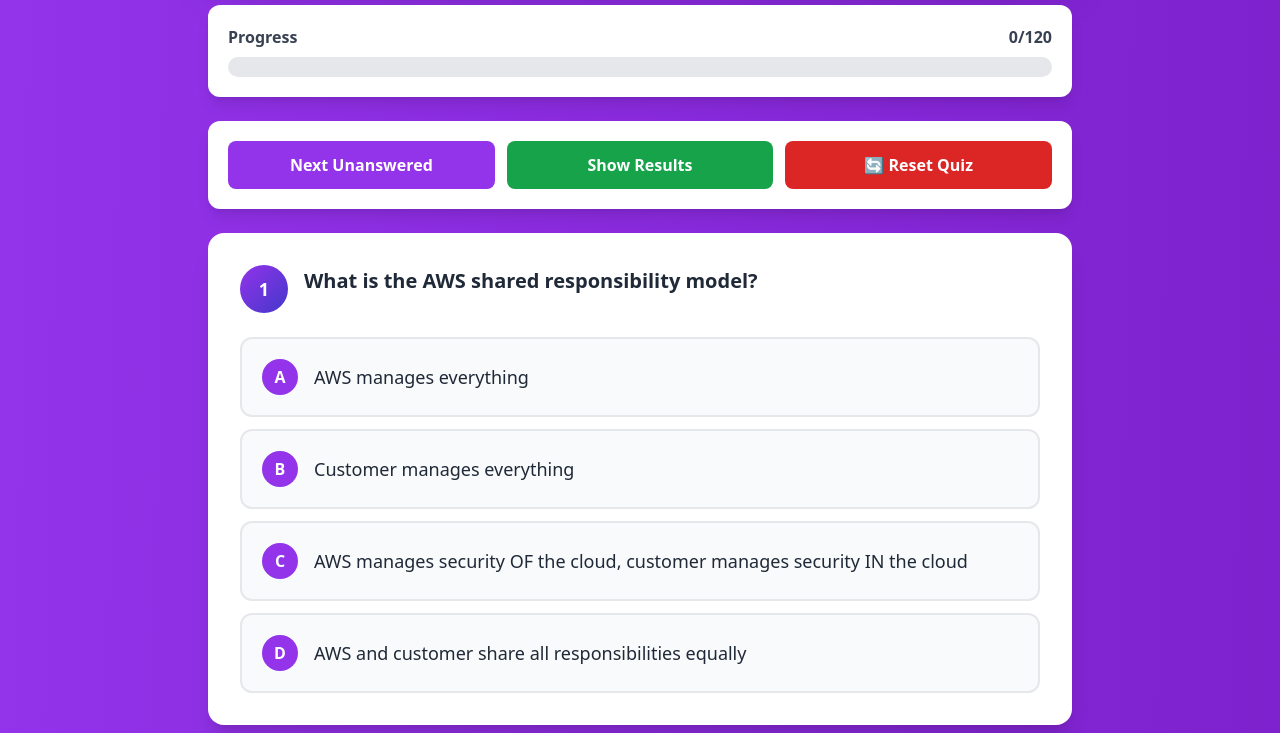
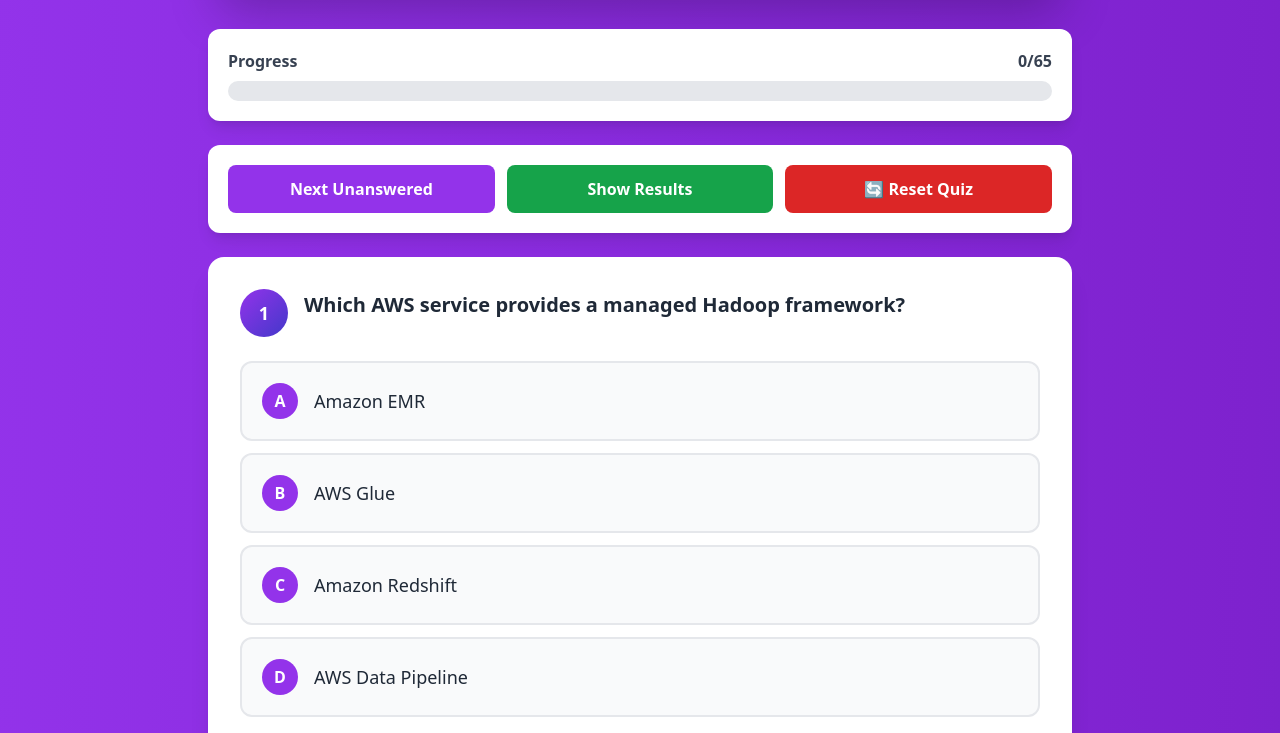
Before and after one commit to manikanthanukala/awscert, a plain HTML site: page index.html in a window 1280 px wide. Shown: the part 307-1040 px from the top of the page. Drawn offline with nearby package versions, Linux system fonts and the light colour scheme.

Commit message:
Refactor quiz logic to use currentQuestions array

````diff
--- a/index.html
+++ b/index.html
@@ -1,3 +1,4 @@
+```html
 <!DOCTYPE html>
 <html lang="en">
 <head>
@@ -768,13 +769,23 @@
             }
         ];
 
+        let currentQuestions = [];
         let userAnswers = {};
         let stats = { correct: 0, wrong: 0, answered: 0 };
+        let timeLeft = 130 * 60; // 130 minutes in seconds
+        let timerInterval;
+        let timeUp = false;
+
+        function selectQuestions() {
+            // Shuffle the full questions array and select the first 65
+            const shuffled = [...questions].sort(() => 0.5 - Math.random());
+            currentQuestions = shuffled.slice(0, 65);
+        }
 
         function selectAnswer(questionIndex, optionIndex) {
-            if (userAnswers[questionIndex] !== undefined) return;
+            if (timeUp || userAnswers[questionIndex] !== undefined) return;
 
-            const question = questions[questionIndex];
+            const question = currentQuestions[questionIndex];
             const isCorrect = optionIndex === question.answer;
 
             userAnswers[questionIndex] = optionIndex;
@@ -794,13 +805,13 @@
             document.getElementById('wrongCount').textContent = stats.wrong;
             const percentage = stats.answered > 0 ? Math.round((stats.correct / stats.answered) * 100) : 0;
             document.getElementById('scorePercent').textContent = percentage + '%';
-            document.getElementById('progressText').textContent = stats.answered + '/' + questions.length;
-            const progressPercent = (stats.answered / questions.length) * 100;
+            document.getElementById('progressText').textContent = stats.answered + '/' + currentQuestions.length;
+            const progressPercent = (stats.answered / currentQuestions.length) * 100;
             document.getElementById('progressFill').style.width = progressPercent + '%';
         }
 
         function renderQuestion(qIndex) {
-            const q = questions[qIndex];
+            const q = currentQuestions[qIndex];
             const userAnswer = userAnswers[qIndex];
             const isAnswered = userAnswer !== undefined;
             const isCorrect = userAnswer === q.answer;
@@ -878,7 +889,7 @@
             const container = document.getElementById('questionsContainer');
             container.innerHTML = '';
 
-            questions.forEach((q, qIndex) => {
+            currentQuestions.forEach((q, qIndex) => {
                 const questionDiv = document.createElement('div');
                 questionDiv.id = 'question-' + qIndex;
                 questionDiv.className = 'bg-white rounded-2xl shadow-xl p-8 hover:shadow-2xl transition-shadow';
@@ -888,7 +899,7 @@
         }
 
         function scrollToNextUnanswered() {
-            for (let i = 0; i < questions.length; i++) {
+            for (let i = 0; i < currentQuestions.length; i++) {
                 if (userAnswers[i] === undefined) {
                     document.getElementById('question-' + i).scrollIntoView({ behavior: 'smooth', block: 'center' });
                     return;
@@ -898,16 +909,17 @@
         }
 
         function showResults() {
+            clearInterval(timerInterval);
             if (stats.answered === 0) {
                 alert('Please answer at least one question!');
                 return;
             }
             document.getElementById('resultModal').classList.remove('hidden');
             document.getElementById('resultModal').classList.add('flex');
-            const percentage = Math.round((stats.correct / stats.answered) * 100);
+            const percentage = Math.round((stats.correct / currentQuestions.length) * 100);
             document.getElementById('finalScore').textContent = percentage + '%';
             document.getElementById('finalCorrect').textContent = stats.correct;
-            document.getElementById('finalWrong').textContent = stats.wrong;
+            document.getElementById('finalWrong').textContent = currentQuestions.length - stats.correct;
         }
 
         function closeResults() {
@@ -917,15 +929,40 @@
 
         function resetQuiz() {
             if (confirm('Are you sure you want to reset the quiz? All progress will be lost.')) {
+                clearInterval(timerInterval);
+                selectQuestions();
                 userAnswers = {};
                 stats = { correct: 0, wrong: 0, answered: 0 };
+                timeUp = false;
                 updateStats();
                 renderAllQuestions();
+                startTimer();
                 window.scrollTo({ top: 0, behavior: 'smooth' });
             }
         }
 
+        function startTimer() {
+            timeLeft = 130 * 60;
+            updateTimerDisplay();
+            timerInterval = setInterval(() => {
+                timeLeft--;
+                updateTimerDisplay();
+                if (timeLeft <= 0) {
+                    clearInterval(timerInterval);
+                    timeUp = true;
+                    showResults();
+                }
+            }, 1000);
+        }
+
+        function updateTimerDisplay() {
+            const min = Math.floor(timeLeft / 60);
+            const sec = timeLeft % 60;
+            document.getElementById('timer').textContent = `${min}:${sec < 10 ? '0' : ''}${sec}`;
+        }
+
         function init() {
+            selectQuestions();
             const app = document.getElementById('app');
             app.innerHTML = `
                 <!-- Header -->
@@ -934,9 +971,9 @@
                     <p class="text-gray-600 text-lg mb-6">Test your knowledge with interactive questions and instant feedback</p>
 
                     <!-- Stats -->
-                    <div class="grid grid-cols-2 md:grid-cols-4 gap-4">
+                    <div class="grid grid-cols-2 md:grid-cols-5 gap-4">
                         <div class="bg-gradient-to-br from-purple-600 to-indigo-700 text-white p-4 rounded-xl text-center">
-                            <div class="text-3xl font-bold">${questions.length}</div>
+                            <div class="text-3xl font-bold">65</div>
                             <div class="text-sm opacity-90">Total Questions</div>
                         </div>
                         <div class="bg-gradient-to-br from-green-500 to-green-600 text-white p-4 rounded-xl text-center">
@@ -951,6 +988,10 @@
                             <div class="text-3xl font-bold" id="scorePercent">0%</div>
                             <div class="text-sm opacity-90">Score</div>
                         </div>
+                        <div class="bg-gradient-to-br from-yellow-500 to-orange-600 text-white p-4 rounded-xl text-center">
+                            <div class="text-3xl font-bold" id="timer">130:00</div>
+                            <div class="text-sm opacity-90">Time Remaining</div>
+                        </div>
                     </div>
                 </div>
 
@@ -958,7 +999,7 @@
                 <div class="bg-white rounded-xl shadow-lg p-5 mb-6">
                     <div class="flex justify-between mb-2 text-gray-700 font-semibold">
                         <span>Progress</span>
-                        <span id="progressText">0/${questions.length}</span>
+                        <span id="progressText">0/65</span>
                     </div>
                     <div class="h-5 bg-gray-200 rounded-full overflow-hidden">
                         <div id="progressFill" class="h-full bg-gradient-to-r from-purple-600 to-indigo-700 transition-all duration-500 rounded-full" style="width: 0%"></div>
@@ -1011,9 +1052,11 @@
 
             renderAllQuestions();
             updateStats();
+            startTimer();
         }
 
         init();
     </script>
 </body>
 </html>
+```
````
